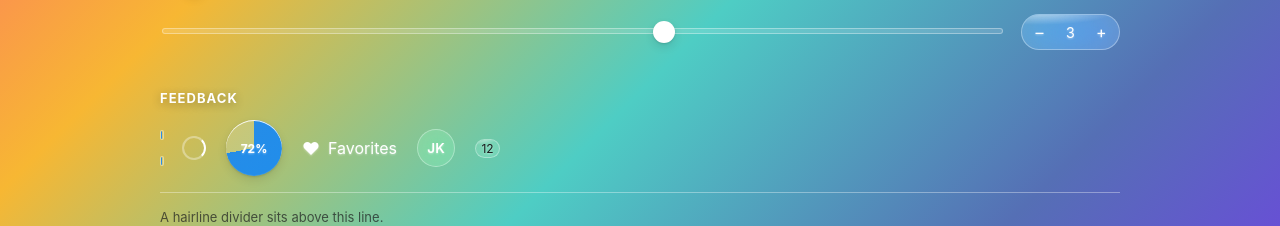
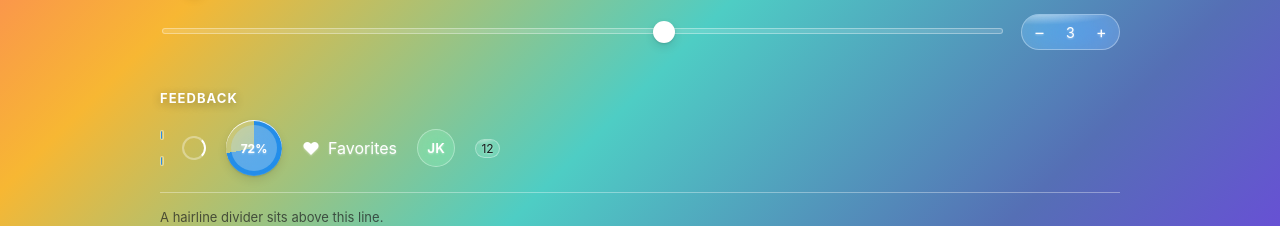
Before and after one commit to kotoba-lang/liquid-glass-ui, a plain HTML site: page docs/index.html in a window 1280 px wide. Shown: the part 1066-1292 px from the top of the page. Drawn offline with Linux system fonts and the light colour scheme.

Commit message:
Fix gauge inner disc rendering as a viewport-sized blurred circle
.liquid-glass__gauge is intentionally not in glass-surface-components
(its ::before is the inner disc, not the shared specular overlay), so it
never received position:relative from base-rules. The absolutely
positioned ::before (inset:5px, border-radius:50%, backdrop-filter blur)
then resolved against the initial containing block and covered the whole
page as a giant blurred circle. Give the gauge its own containing block
(position:relative + isolation:isolate) and regenerate docs/index.html.

Co-Authored-By: Claude Fable 5 <noreply@anthropic.com>

```diff
--- a/docs/index.html
+++ b/docs/index.html
@@ -107,7 +107,7 @@
 .liquid-glass__progress-bar { width: 100%; height: 8px; border-radius: var(--liquid-glass-radius-pill); background: var(--liquid-glass-surface-regular-tint); backdrop-filter: blur(var(--liquid-glass-surface-regular-blur)); -webkit-backdrop-filter: blur(var(--liquid-glass-surface-regular-blur)); border: 1px solid var(--liquid-glass-surface-regular-border); overflow: hidden; }
 .liquid-glass__progress-bar-fill { height: 100%; border-radius: inherit; background: var(--liquid-glass-accent-tint-strong); transition: width var(--liquid-glass-motion-settle-duration) var(--liquid-glass-motion-settle-easing); }
 .liquid-glass__progress-circle { display: inline-block; width: 20px; height: 20px; border-radius: 50%; border: 2.5px solid var(--liquid-glass-surface-regular-border); border-top-color: #fff; animation: liquid-glass-spin .8s linear infinite; }
-.liquid-glass__gauge { display: inline-flex; align-items: center; justify-content: center; width: 56px; height: 56px; border-radius: 50%; box-shadow: var(--liquid-glass-elevation-raised-shadow),inset 0 1px 0 rgba(255,255,255,var(--liquid-glass-specular-rim-top-opacity)),inset 0 -1px 0 rgba(255,255,255,var(--liquid-glass-specular-rim-bottom-opacity)); }
+.liquid-glass__gauge { align-items: center; box-shadow: var(--liquid-glass-elevation-raised-shadow),inset 0 1px 0 rgba(255,255,255,var(--liquid-glass-specular-rim-top-opacity)),inset 0 -1px 0 rgba(255,255,255,var(--liquid-glass-specular-rim-bottom-opacity)); isolation: isolate; width: 56px; justify-content: center; display: inline-flex; position: relative; border-radius: 50%; height: 56px; }
 .liquid-glass__gauge::before { content: ""; position: absolute; inset: 5px; border-radius: 50%; background: var(--liquid-glass-surface-thick-tint); backdrop-filter: blur(var(--liquid-glass-surface-thick-blur)) brightness(1.05); -webkit-backdrop-filter: blur(var(--liquid-glass-surface-thick-blur)) brightness(1.05); }
 .liquid-glass__gauge-label { position: relative; z-index: 1; font-size: 12px; font-weight: 700; }
 .liquid-glass__divider { border: none; height: 1px; margin: 1em 0; background: var(--liquid-glass-surface-regular-border); }
```
